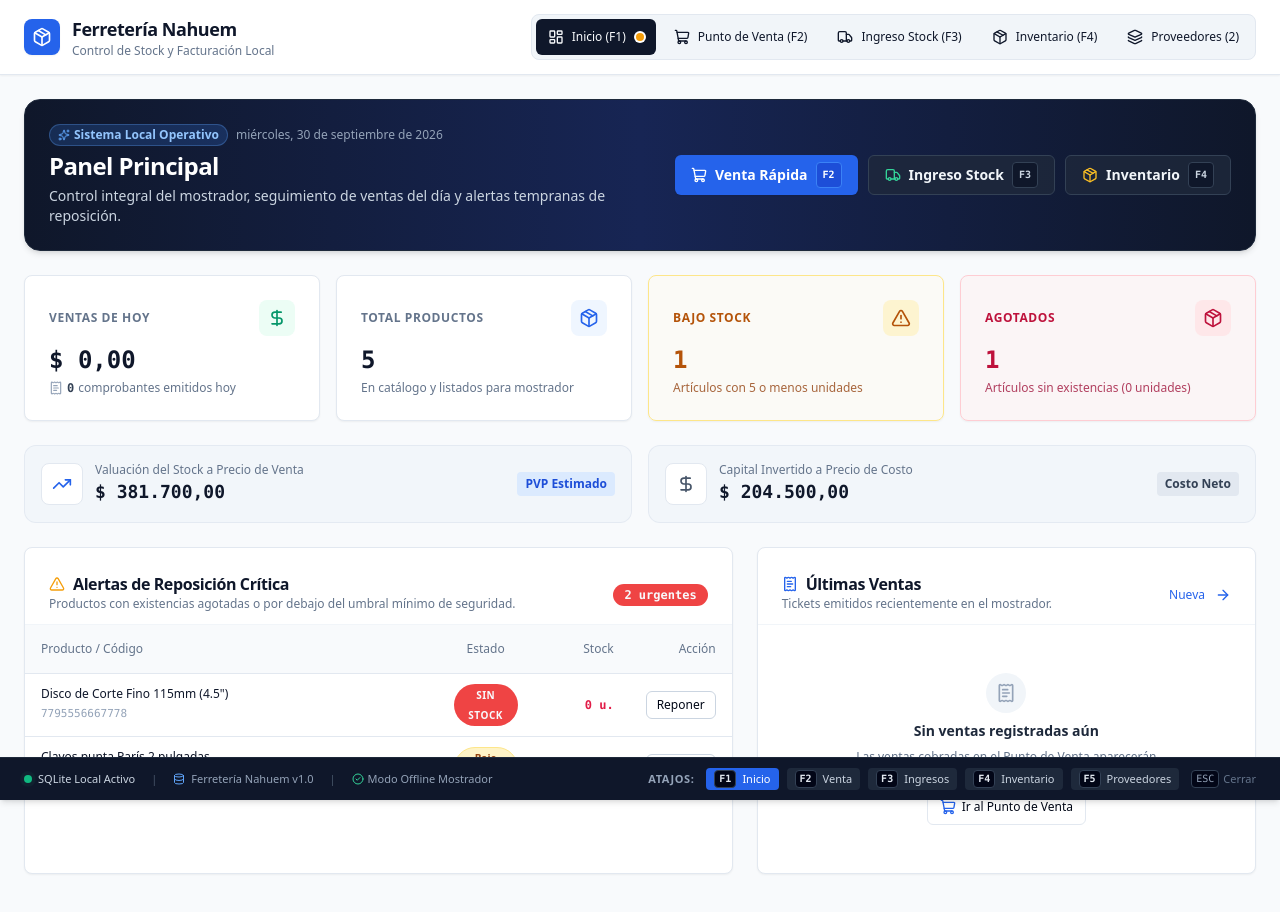
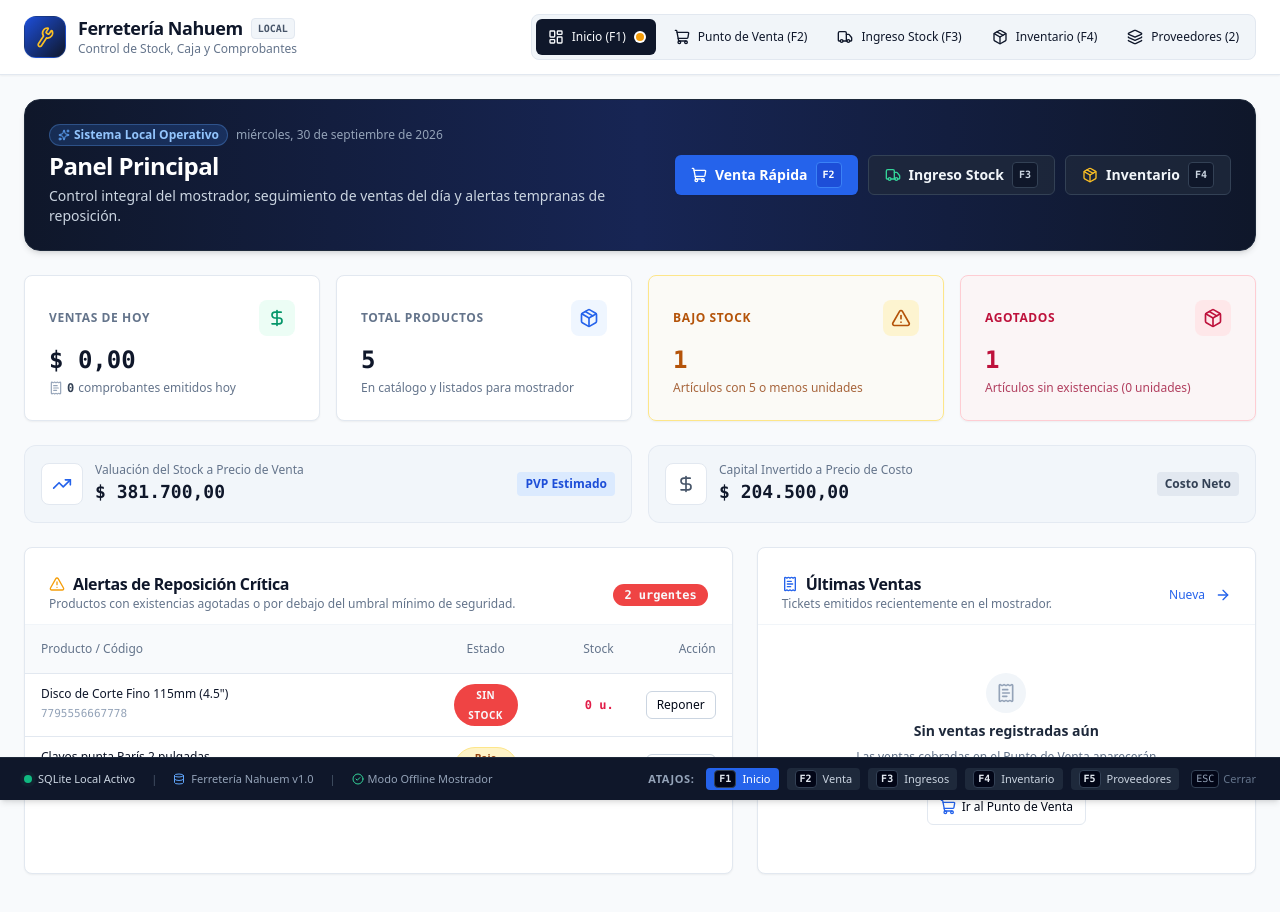
Before and after one commit to santilo23/Ferreteria_Nahuem, a React (Vite) app: page / in a window 1280 px wide. Shown: the top 912 px of the page. Built offline with nearby package versions, Linux system fonts and the light colour scheme.

Commit message:
chore: final ui polish, colors and typography adjustments

```diff
--- a/index.html
+++ b/index.html
@@ -1,10 +1,10 @@
 <!doctype html>
-<html lang="en">
+<html lang="es">
   <head>
     <meta charset="UTF-8" />
     <link rel="icon" type="image/svg+xml" href="/favicon.svg" />
     <meta name="viewport" content="width=device-width, initial-scale=1.0" />
-    <title>temp-vite</title>
+    <title>Ferretería Nahuem · Control de Stock y POS</title>
   </head>
   <body>
     <div id="root"></div>
--- a/src/App.tsx
+++ b/src/App.tsx
@@ -7,7 +7,7 @@ import { PosView, ReceiptDialog } from '@/presentation/views/pos'
 import { DashboardView } from '@/presentation/views/dashboard'
 import { ShortcutBar, TabType } from '@/presentation/components/shortcut-bar'
 import { useGlobalShortcuts } from '@/presentation/hooks/use-global-shortcuts'
-import { Package, ShoppingCart, Layers, Truck, LayoutDashboard } from 'lucide-react'
+import { Package, ShoppingCart, Layers, Truck, LayoutDashboard, Wrench } from 'lucide-react'
 import { Product, Supplier, StockMovement, Receipt, ReceiptItem } from '@/core/domain/entities'
 import {
   CreateProductDTO,
@@ -407,12 +407,19 @@ export function App() {
       {/* Top Header */}
       <header className="bg-white border-b border-slate-200 px-6 py-3.5 flex items-center justify-between shadow-sm sticky top-0 z-30 print:hidden">
         <div className="flex items-center gap-3">
-          <div className="bg-blue-600 text-white p-2 rounded-lg font-bold flex items-center justify-center shadow-sm">
-            <Package className="h-5 w-5" />
+          <div className="bg-gradient-to-br from-blue-700 to-slate-900 text-white p-2.5 rounded-xl font-bold flex items-center justify-center shadow-sm border border-blue-600/30">
+            <Wrench className="h-5 w-5 text-amber-400 -rotate-12" />
           </div>
           <div>
-            <h1 className="text-lg font-bold tracking-tight text-slate-900">Ferretería Nahuem</h1>
-            <p className="text-xs text-slate-500">Control de Stock y Facturación Local</p>
+            <div className="flex items-center gap-2">
+              <h1 className="text-lg font-bold tracking-tight text-slate-900 leading-none">
+                Ferretería Nahuem
+              </h1>
+              <span className="text-[10px] uppercase font-mono font-semibold bg-slate-100 text-slate-600 px-1.5 py-0.5 rounded border border-slate-200">
+                Local
+              </span>
+            </div>
+            <p className="text-xs text-slate-500 mt-0.5">Control de Stock, Caja y Comprobantes</p>
           </div>
         </div>
 
--- a/src/index.css
+++ b/src/index.css
@@ -73,6 +73,11 @@
   body {
     @apply bg-background text-foreground;
     font-feature-settings: "rlig" 1, "calt" 1;
+    -webkit-font-smoothing: antialiased;
+    -moz-osx-font-smoothing: grayscale;
+  }
+  table {
+    font-variant-numeric: tabular-nums;
   }
 }
 
```
